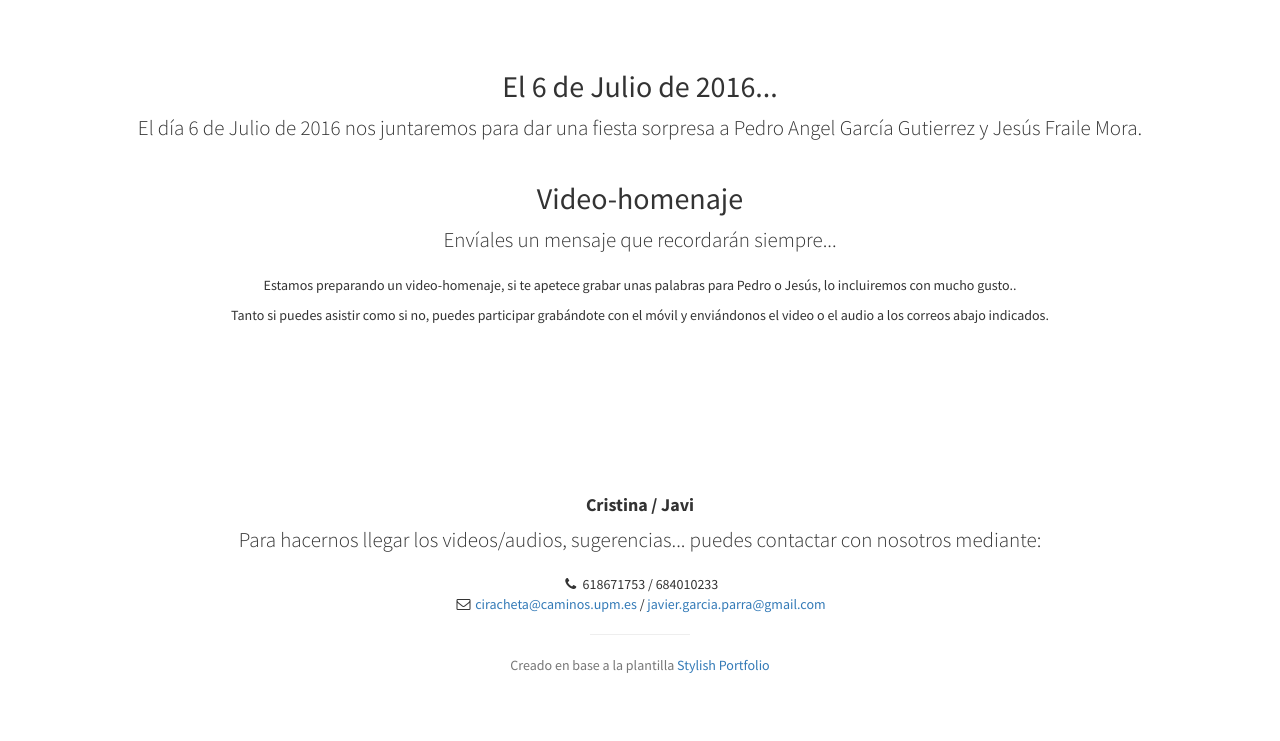
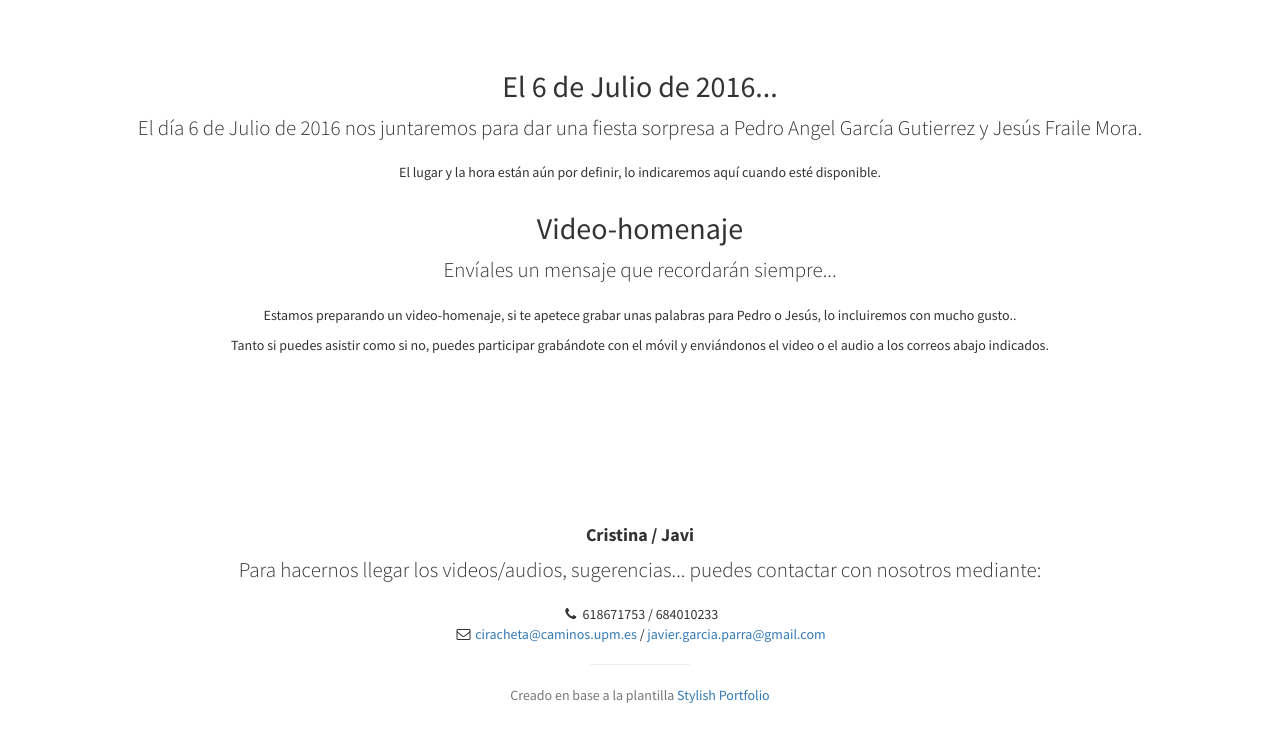
Before and after one commit to jgpATs2w/jubiletis, a plain HTML site: page index.html in a window 1280 px wide. Shown: the part 800-1541 px from the top of the page. Drawn offline with nearby package versions, Linux system fonts and the light colour scheme.

Commit message:
cambiados mensajes

```diff
--- a/index.html
+++ b/index.html
@@ -47,6 +47,7 @@
                 <div class="col-lg-12 text-center">
                     <h2>El 6 de Julio de 2016...</h2>
                     <p class="lead">El día 6 de Julio de 2016 nos juntaremos para dar una fiesta sorpresa a Pedro Angel García Gutierrez y Jesús Fraile Mora.</p>
+                    <p>El lugar y la hora están aún por definir, lo indicaremos aquí cuando esté disponible.</p>
                 </div>
             </div>
             <div class="row">
```
